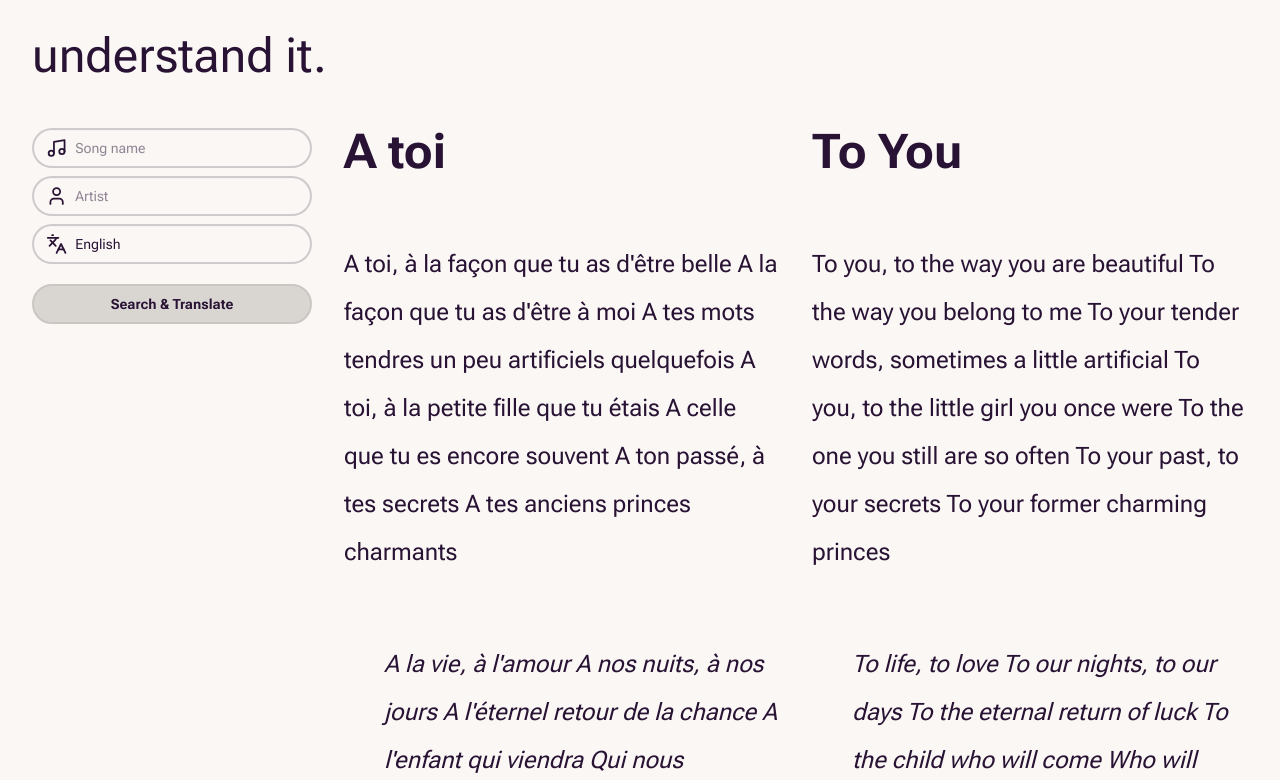
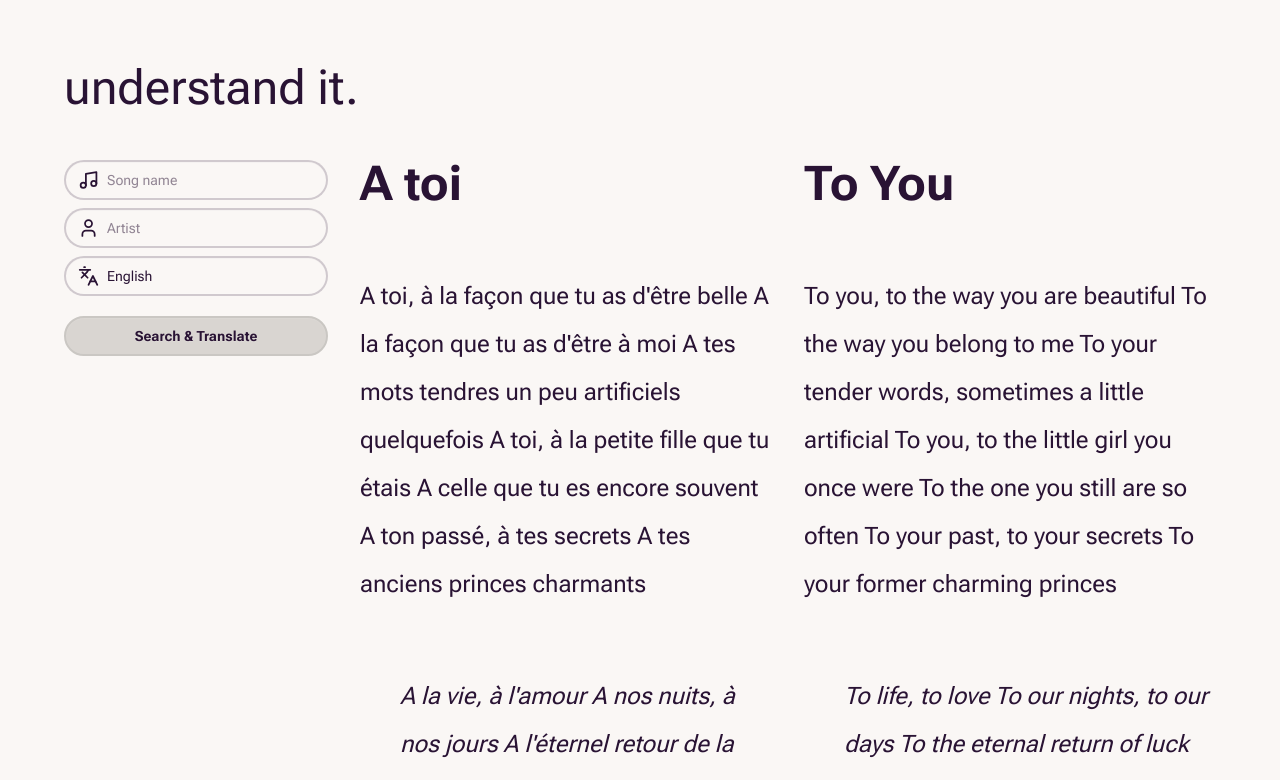
Before and after one commit to KevinRebakure/understand-it, a Next.js app: page / in a window 1280 px wide. Shown: the top 780 px of the page. Built offline with nearby package versions, Linux system fonts and the light colour scheme.

Commit message:
refactor:

```diff
--- a/src/app/page.tsx
+++ b/src/app/page.tsx
@@ -13,9 +13,9 @@ export default function Home() {
     useLyricsVisibility();
 
   return (
-    <div className="p-8">
+    <div className="p-8 md:p-16">
       <div className="flex justify-between">
-        <h1 className="text-3xl md:text-5xl mb-12">understand it.</h1>
+        <h1 className="text-4xl md:text-5xl mb-12">understand it.</h1>
         {!isDesktop && <FormModal />}
       </div>
 
```
